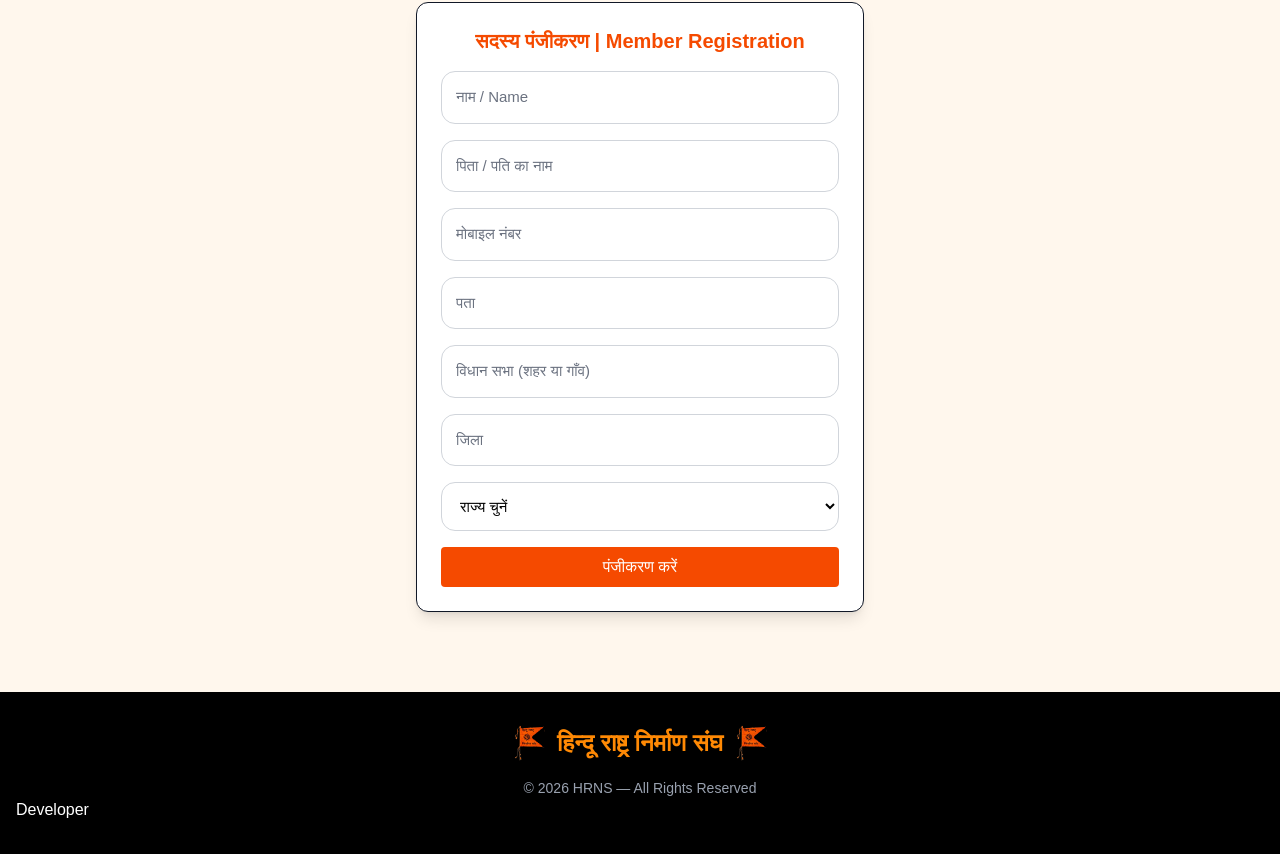
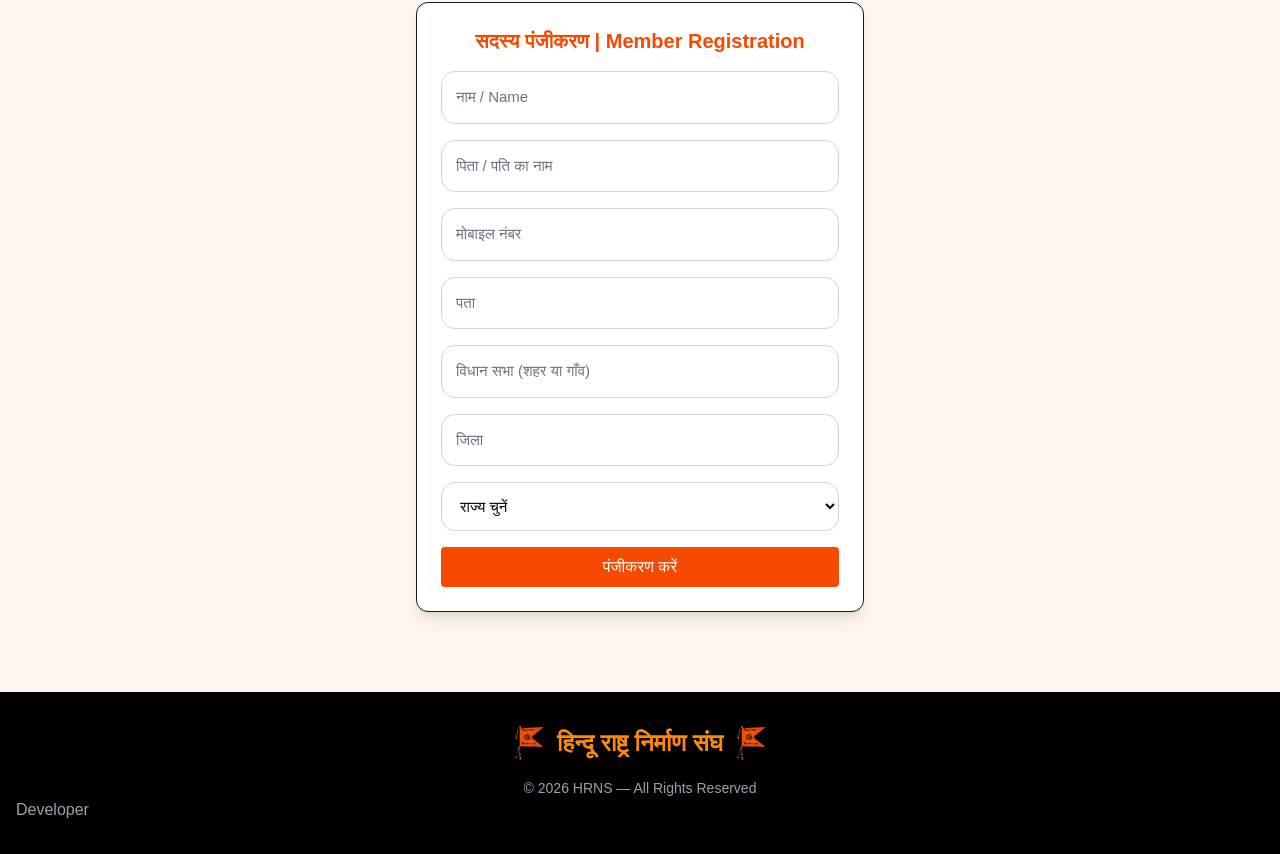
Before and after one commit to Mozuday/Hindu-rashtra-nirmaan-sangh, a Next.js app: page / in a window 1280 px wide. Shown: the part 3572-4426 px from the top of the page. Built offline with nearby package versions, Linux system fonts and the light colour scheme.

Commit message:
Change link text color to gray

```diff
--- a/src/app/page.js
+++ b/src/app/page.js
@@ -287,7 +287,7 @@ export default function Home() {
           href="https://udayportfolio-orcin.vercel.app/"
           target="_blank"
           rel="noopener noreferrer"
-          className="flex items-left gap-3 transition hover:text-orange-400 transition"
+          className="text-gray-400 flex items-left gap-3 transition hover:text-orange-400 transition"
         >
           <span>Developer</span>
          </a>
```
